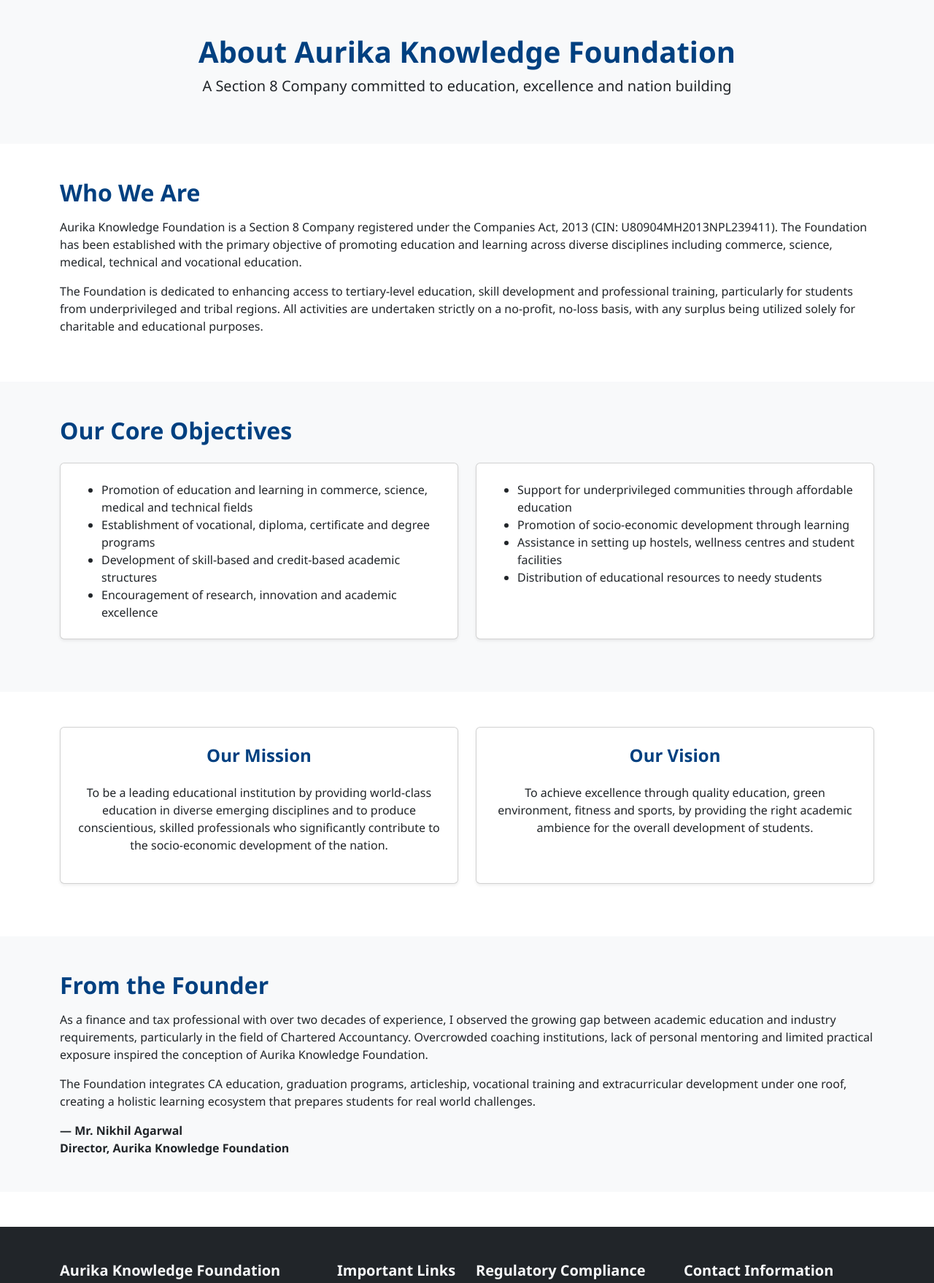
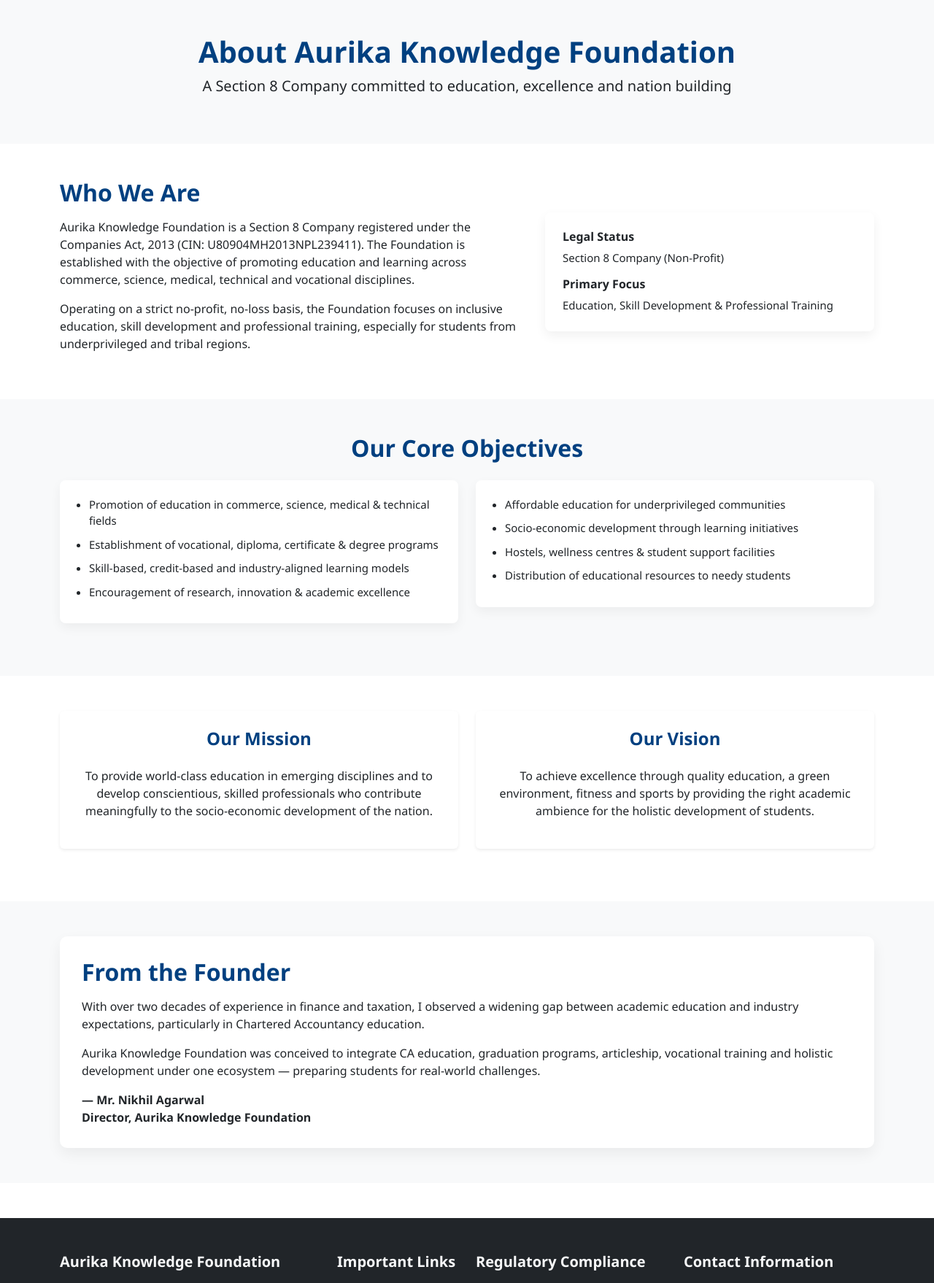
Before and after one commit to VirtusStack/aurika-web, a PHP site: page /aurika-web/about.php in a window 1280 px wide. Shown: the part 91-1849 px from the top of the page at 73% size. Run offline with PHP 8.4, Linux system fonts and the light colour scheme.

Commit message:
Update about.php

```diff
--- a/about.php
+++ b/about.php
@@ -1,13 +1,10 @@
 <?php
 require_once __DIR__ . '/config/config.php';
-
-// Set current page for active nav
 $currentPage = 'about.php';
-
 include __DIR__ . '/templates/include/header.php';
 ?>
-<!--  ABOUT US : AURIKA KNOWLEDGE FOUNDATION -->
-<!-- PAGE HEADER -->
+
+<!-- ABOUT US -->
 <section class="py-5 bg-light">
   <div class="container text-center">
     <h1 class="fw-bold">About Aurika Knowledge Foundation</h1>
@@ -17,56 +14,69 @@ include __DIR__ . '/templates/include/header.php';
   </div>
 </section>
 
-<!-- ABOUT FOUNDATION -->
+<!-- WHO WE ARE -->
 <section class="py-5">
   <div class="container">
 
+    <div class="row align-items-center">
+
+      <div class="col-md-7">
         <h2 class="fw-bold mb-3">Who We Are</h2>
 
         <p>
           Aurika Knowledge Foundation is a Section 8 Company registered under the
-      Companies Act, 2013 (CIN: U80904MH2013NPL239411). The Foundation has been
-      established with the primary objective of promoting education and learning
-      across diverse disciplines including commerce, science, medical, technical
-      and vocational education.
+          Companies Act, 2013 (CIN: U80904MH2013NPL239411). The Foundation is
+          established with the objective of promoting education and learning
+          across commerce, science, medical, technical and vocational disciplines.
         </p>
 
         <p>
-      The Foundation is dedicated to enhancing access to tertiary-level education,
-      skill development and professional training, particularly for students from
-      underprivileged and tribal regions. All activities are undertaken strictly
-      on a no-profit, no-loss basis, with any surplus being utilized solely for
-      charitable and educational purposes.
+          Operating on a strict no-profit, no-loss basis, the Foundation focuses on
+          inclusive education, skill development and professional training,
+          especially for students from underprivileged and tribal regions.
         </p>
+      </div>
+
+      <div class="col-md-5">
+        <div class="about-highlight">
+          <h6 class="fw-bold mb-2">Legal Status</h6>
+          <p class="mb-2">Section 8 Company (Non-Profit)</p>
+
+          <h6 class="fw-bold mb-2 mt-3">Primary Focus</h6>
+          <p class="mb-0">Education, Skill Development & Professional Training</p>
+        </div>
+      </div>
+
+    </div>
 
   </div>
 </section>
 
-<!-- OBJECTS & ACTIVITIES -->
+<!-- CORE OBJECTIVES -->
 <section class="py-5 bg-light">
   <div class="container">
 
-    <h2 class="fw-bold mb-4">Our Core Objectives</h2>
+    <h2 class="fw-bold mb-4 text-center">Our Core Objectives</h2>
 
     <div class="row">
 
       <div class="col-md-6 mb-4">
-        <div class="card h-100 shadow-sm p-4">
+        <div class="objective-box">
           <ul class="mb-0">
-            <li>Promotion of education and learning in commerce, science, medical and technical fields</li>
-            <li>Establishment of vocational, diploma, certificate and degree programs</li>
-            <li>Development of skill-based and credit-based academic structures</li>
-            <li>Encouragement of research, innovation and academic excellence</li>
+            <li>Promotion of education in commerce, science, medical & technical fields</li>
+            <li>Establishment of vocational, diploma, certificate & degree programs</li>
+            <li>Skill-based, credit-based and industry-aligned learning models</li>
+            <li>Encouragement of research, innovation & academic excellence</li>
           </ul>
         </div>
       </div>
 
       <div class="col-md-6 mb-4">
-        <div class="card h-100 shadow-sm p-4">
+        <div class="objective-box">
           <ul class="mb-0">
-            <li>Support for underprivileged communities through affordable education</li>
-            <li>Promotion of socio-economic development through learning</li>
-            <li>Assistance in setting up hostels, wellness centres and student facilities</li>
+            <li>Affordable education for underprivileged communities</li>
+            <li>Socio-economic development through learning initiatives</li>
+            <li>Hostels, wellness centres & student support facilities</li>
             <li>Distribution of educational resources to needy students</li>
           </ul>
         </div>
@@ -84,24 +94,23 @@ include __DIR__ . '/templates/include/header.php';
     <div class="row text-center">
 
       <div class="col-md-6 mb-4">
-        <div class="card h-100 shadow-sm p-4">
+        <div class="card h-100 shadow-sm p-4 border-0">
           <h4 class="fw-bold">Our Mission</h4>
           <p class="mt-3">
-            To be a leading educational institution by providing world-class
-            education in diverse emerging disciplines and to produce
-            conscientious, skilled professionals who significantly contribute
-            to the socio-economic development of the nation.
+            To provide world-class education in emerging disciplines and to
+            develop conscientious, skilled professionals who contribute
+            meaningfully to the socio-economic development of the nation.
           </p>
         </div>
       </div>
 
       <div class="col-md-6 mb-4">
-        <div class="card h-100 shadow-sm p-4">
+        <div class="card h-100 shadow-sm p-4 border-0">
           <h4 class="fw-bold">Our Vision</h4>
           <p class="mt-3">
-            To achieve excellence through quality education, green environment,
-            fitness and sports, by providing the right academic ambience for the
-            overall development of students.
+            To achieve excellence through quality education, a green environment,
+            fitness and sports by providing the right academic ambience for the
+            holistic development of students.
           </p>
         </div>
       </div>
@@ -115,27 +124,27 @@ include __DIR__ . '/templates/include/header.php';
 <section class="py-5 bg-light">
   <div class="container">
 
+    <div class="founder-box">
       <h2 class="fw-bold mb-3">From the Founder</h2>
 
       <p>
-      As a finance and tax professional with over two decades of experience,
-      I observed the growing gap between academic education and industry
-      requirements, particularly in the field of Chartered Accountancy.
-      Overcrowded coaching institutions, lack of personal mentoring and limited
-      practical exposure inspired the conception of Aurika Knowledge Foundation.
+        With over two decades of experience in finance and taxation, I observed a
+        widening gap between academic education and industry expectations,
+        particularly in Chartered Accountancy education.
       </p>
 
       <p>
-      The Foundation integrates CA education, graduation programs, articleship,
-      vocational training and extracurricular development under one roof,
-      creating a holistic learning ecosystem that prepares students for real
-      world challenges.
+        Aurika Knowledge Foundation was conceived to integrate CA education,
+        graduation programs, articleship, vocational training and holistic
+        development under one ecosystem — preparing students for real-world
+        challenges.
       </p>
 
       <p class="fw-semibold mb-0">
         — Mr. Nikhil Agarwal<br>
         Director, Aurika Knowledge Foundation
       </p>
+    </div>
 
   </div>
 </section>
```
Lines whose indentation alone changed are shown as unchanged.
